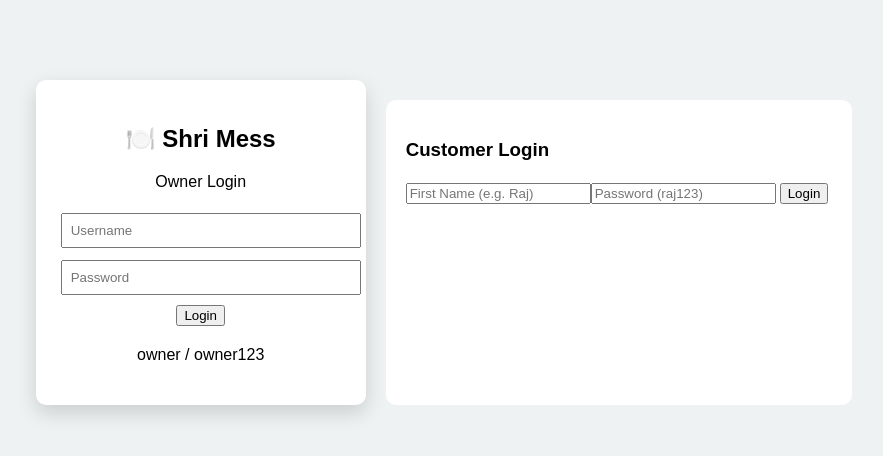
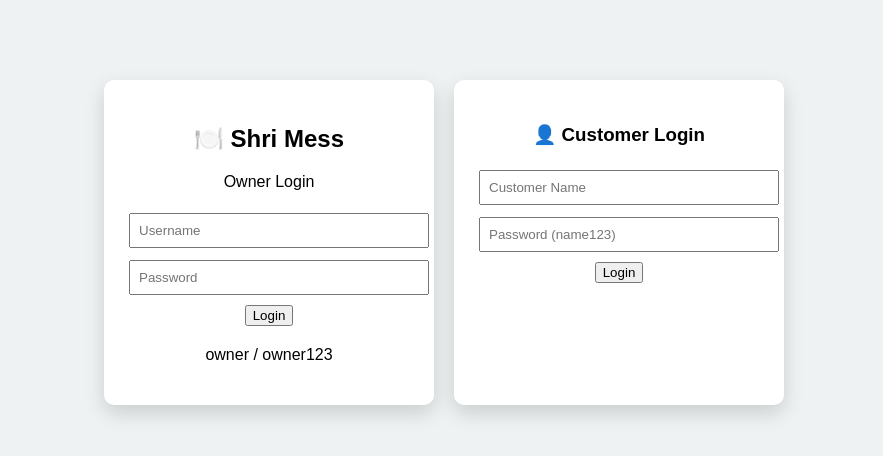
Before and after one commit to Shrivardhan3596/smart-mess-management-system, a React (Create React App) app: page / in a window 1280 px wide. Shown: the top 456 px of the page, without its empty margins (196-1079 px from the left). Built offline with nearby package versions, Linux system fonts and the light colour scheme.

Commit message:
Refactor login function and update input placeholders

```diff
--- a/src/CustomerLogin.js
+++ b/src/CustomerLogin.js
@@ -4,12 +4,11 @@ function CustomerLogin({ setPage, setCustomerData }) {
   const [name, setName] = useState("");
   const [password, setPassword] = useState("");
 
-  const login = () => {
+  const loginCustomer = () => {
     const customers = JSON.parse(localStorage.getItem("customers")) || [];
 
-    // Match only FIRST NAME
     const customer = customers.find(
-      (c) => c.name.split(" ")[0].toLowerCase() === name.toLowerCase()
+      (c) => c.name.toLowerCase() === name.toLowerCase()
     );
 
     if (!customer) {
@@ -17,7 +16,6 @@ function CustomerLogin({ setPage, setCustomerData }) {
       return;
     }
 
-    // Password = firstname + 123
     if (password !== name.toLowerCase() + "123") {
       alert("Invalid password");
       return;
@@ -28,24 +26,21 @@ function CustomerLogin({ setPage, setCustomerData }) {
   };
 
   return (
-    <div className="card">
-      <h3>Customer Login</h3>
+    <div className="login-card">
+      <h3>👤 Customer Login</h3>
 
       <input
-        type="text"
-        placeholder="First Name (e.g. Raj)"
-        value={name}
+        placeholder="Customer Name"
         onChange={(e) => setName(e.target.value)}
       />
 
       <input
         type="password"
-        placeholder="Password (raj123)"
-        value={password}
+        placeholder="Password (name123)"
         onChange={(e) => setPassword(e.target.value)}
       />
 
-      <button onClick={login}>Login</button>
+      <button onClick={loginCustomer}>Login</button>
     </div>
   );
 }
```
